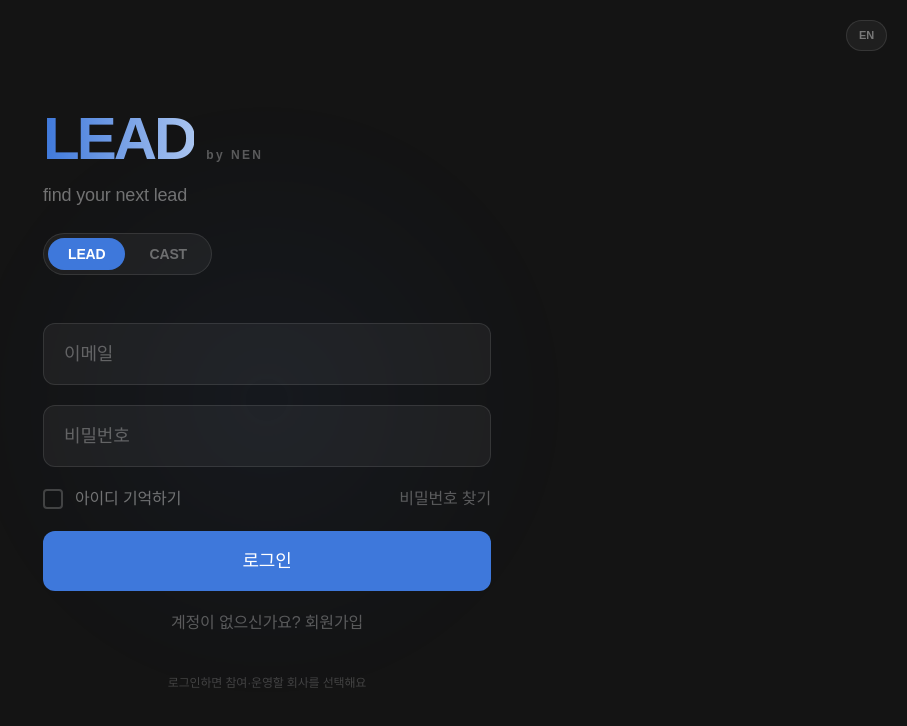
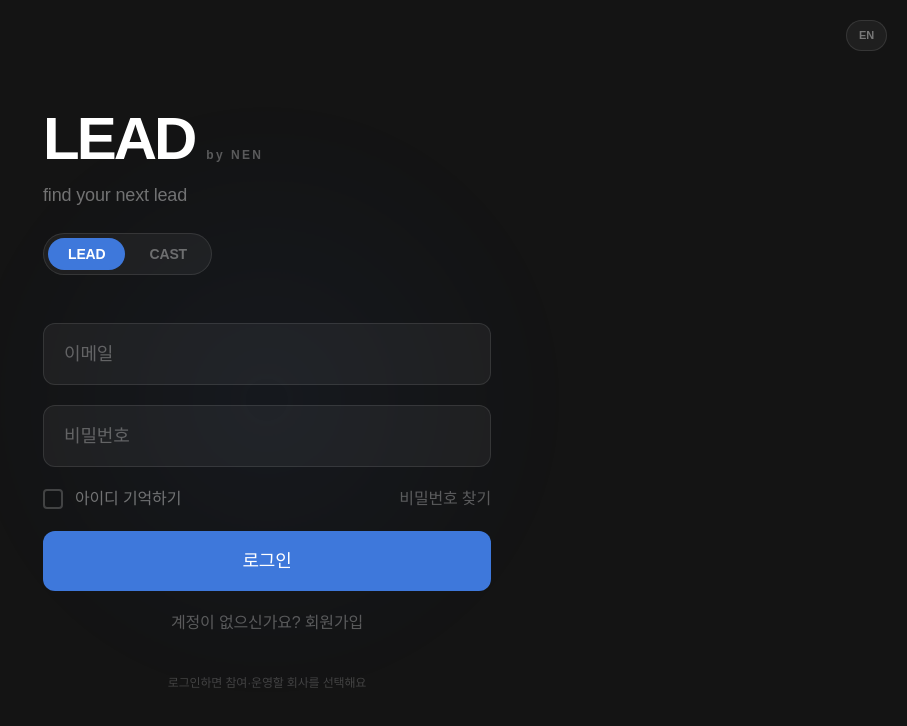
Before and after one commit to nodnxd/LEAD, a Next.js app: page / in a window 1280 px wide. Shown: the top 726 px of the page, without its empty margins (373-1280 px from the left). Built offline with nearby package versions, Linux system fonts and the light colour scheme; a web font is replaced by a local one.

Commit message:
style(login): room 스타일로 — 워드마크 흰색 + 로그인 버튼 제품별 색상
- LEAD/CAST 워드마크를 그라데이션→흰색(room처럼)
- 색 구분은 로그인 버튼·제품 토글로만 (LEAD 파랑 / CAST 골드)

Co-Authored-By: Claude Opus 4.8 <noreply@anthropic.com>

```diff
--- a/app/page.tsx
+++ b/app/page.tsx
@@ -57,7 +57,6 @@ export default function LoginPage() {
   // 제품별 액센트
   const accent = isCast ? '#E3B24A' : '#3E78DB';
   const accentHover = isCast ? '#C89632' : '#2F62C2';
-  const accentLight = isCast ? '#EFCF8E' : '#A9C4F0';
   const inputCls = 'w-full rounded-xl bg-white/5 border border-white/10 px-5 py-4 text-lg text-white placeholder:text-white/30 focus:outline-none transition-colors';
 
   return (
@@ -77,8 +76,7 @@ export default function LoginPage() {
           {/* 로고 + 제품 토글 */}
           <div className="mb-12">
             <div className="flex items-baseline gap-3">
-              <h1 className="text-6xl font-black uppercase tracking-tighter text-transparent bg-clip-text transition-colors"
-                style={{ backgroundImage: `linear-gradient(to right, ${accent}, ${accentLight})` }}>
+              <h1 className="text-6xl font-black uppercase tracking-tighter text-white">
                 {isCast ? 'CAST' : 'LEAD'}
               </h1>
               <span className="text-white/30 text-xs font-bold tracking-[0.2em]">by NEN</span>
```
